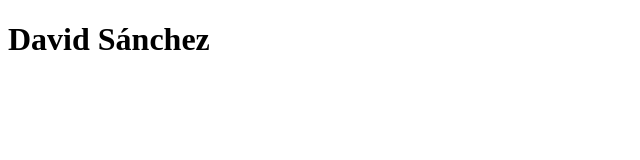
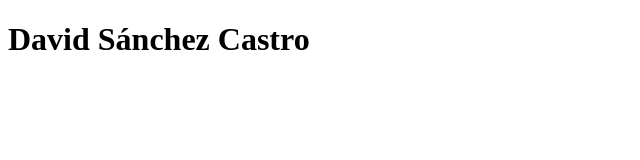
Before and after one commit to dscdavid/practica, a plain HTML site: page index.html in a window 1280 px wide. Shown: the whole page, without its empty margins (0-640 px from the left). Drawn offline with Linux system fonts and the light colour scheme.

Commit message:
Update index.html

```diff
--- a/index.html
+++ b/index.html
@@ -7,7 +7,7 @@
 
 <body>
 
-<h1>David Sánchez</h1>
+<h1>David Sánchez Castro</h1>
 
 </body>
 </html>
```
